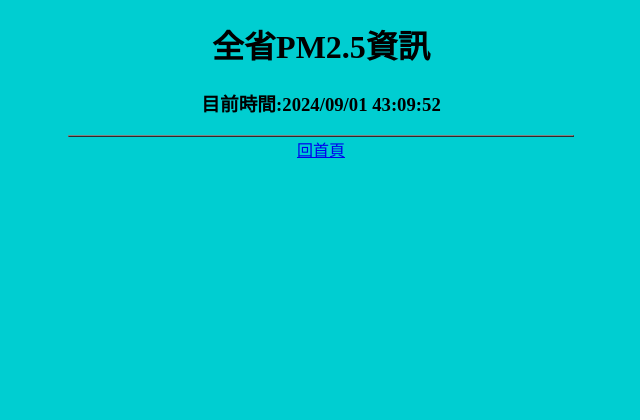
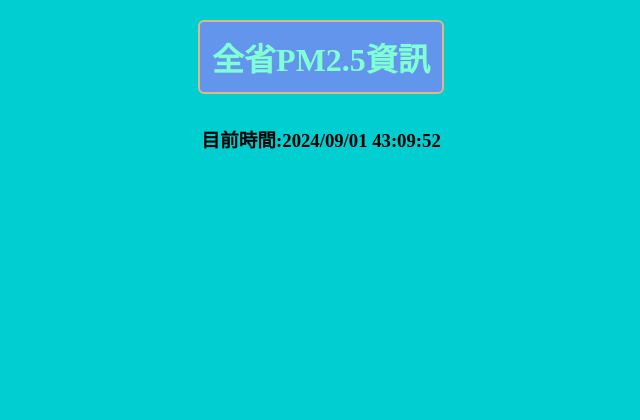
Before and after one commit to peiyi523/flaskdemo, a Flask app: page /pm25 in a window 1280 px wide. Shown: the top 420 px of the page, without its empty margins (319-959 px from the left). Before the commit the page ends 158 px from the top, so only its background shows below. Run offline with Flask 3, Linux system fonts and the light colour scheme; data that the repository does not hold is empty.

Commit message:
完成PM25表格輸出

```diff
--- a/templates/pm25.html
+++ b/templates/pm25.html
@@ -12,24 +12,66 @@
         }
 
         table {
-            width: 40%;
+            width: 100%;
             margin: 0 auto;
+            border: 1px solid pink;
+            border-collapse: collapse;
+        }
+
+        /* 這邊是table的重點 */
+        #table-container {
+            width: 30%;
+            margin: 0 auto;
+            height: 800px;
+            overflow-y: auto;
+        }
+
+        /* 這邊是RWD的用法 */
+        @media screen and (max-width:1024px) {
+            #table-container {
+                width: 100%;
+                font-size: 12px;
+            }
+
         }
 
         th {
             background-color: greenyellow;
+            font-family: 'Segoe UI', Tahoma, Geneva, Verdana, sans-serif;
+            font-size: 20px;
         }
 
         td {
             background-color: aquamarine;
         }
+
+        td:nth-child(1) {
+            background-color: rgb(218, 233, 189);
+        }
+
+        td:nth-child(3) {
+            background-color: rgb(239, 87, 37);
+            color: blanchedalmond;
+        }
+
+        .title {
+            background-color: cornflowerblue;
+            color: aquamarine;
+            display: inline-block;
+            padding: 12px;
+            border-radius: 6px;
+            margin: 12px;
+            border: 2px solid burlywood;
+        }
     </style>
 </head>
 
 <body>
-    <h1>全省PM2.5資訊</h1>
+    <h1 class="title">全省PM2.5資訊</h1>
     <h3>目前時間:{{data["today"]}}</h3>
+    <div id="table-container">
         <table border="1">
+
             <thead>
                 <tr>
                     {% for th in data["columns"]%}
@@ -54,6 +96,7 @@
 
 
         </table>
+    </div>
     <!-- {{data["columns"]}}
     {{data["values"]}} -->
     <a href="/">回首頁</a>
```
Also changed, not shown: 1 other file. Lines whose indentation alone changed are shown as unchanged.
